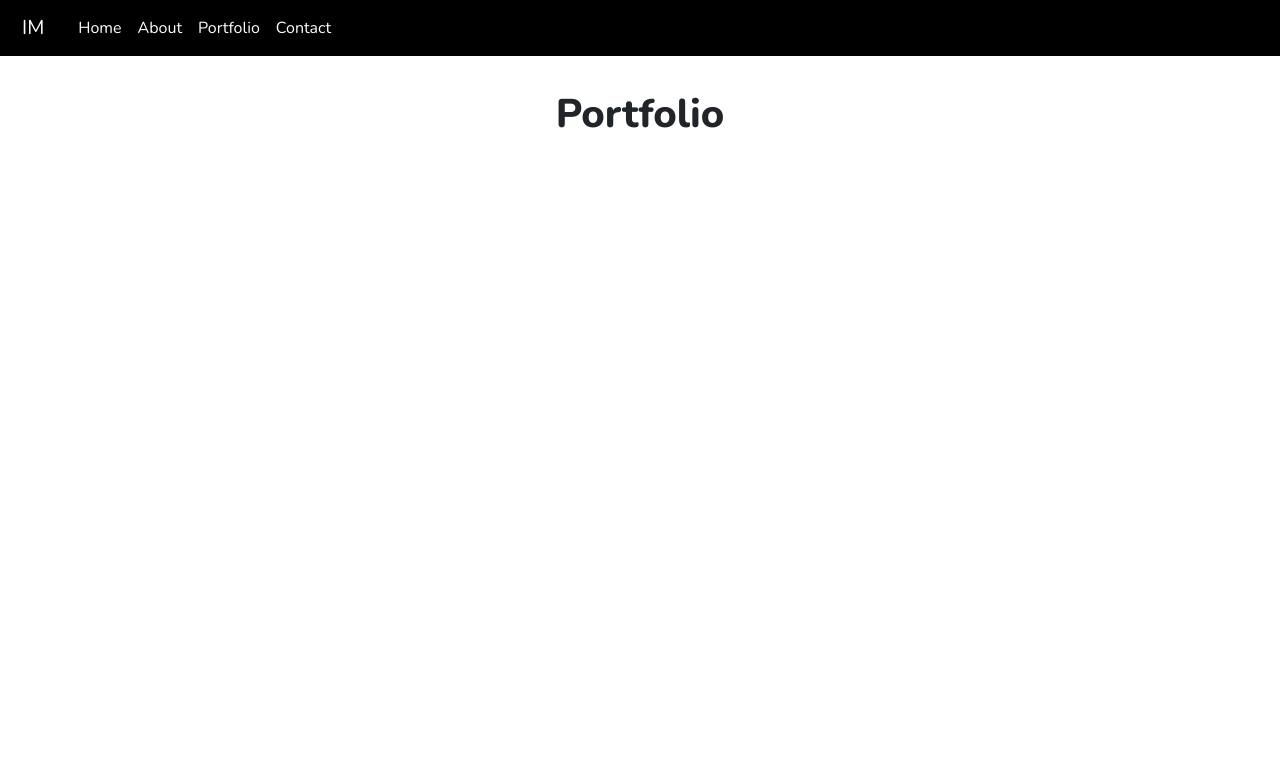
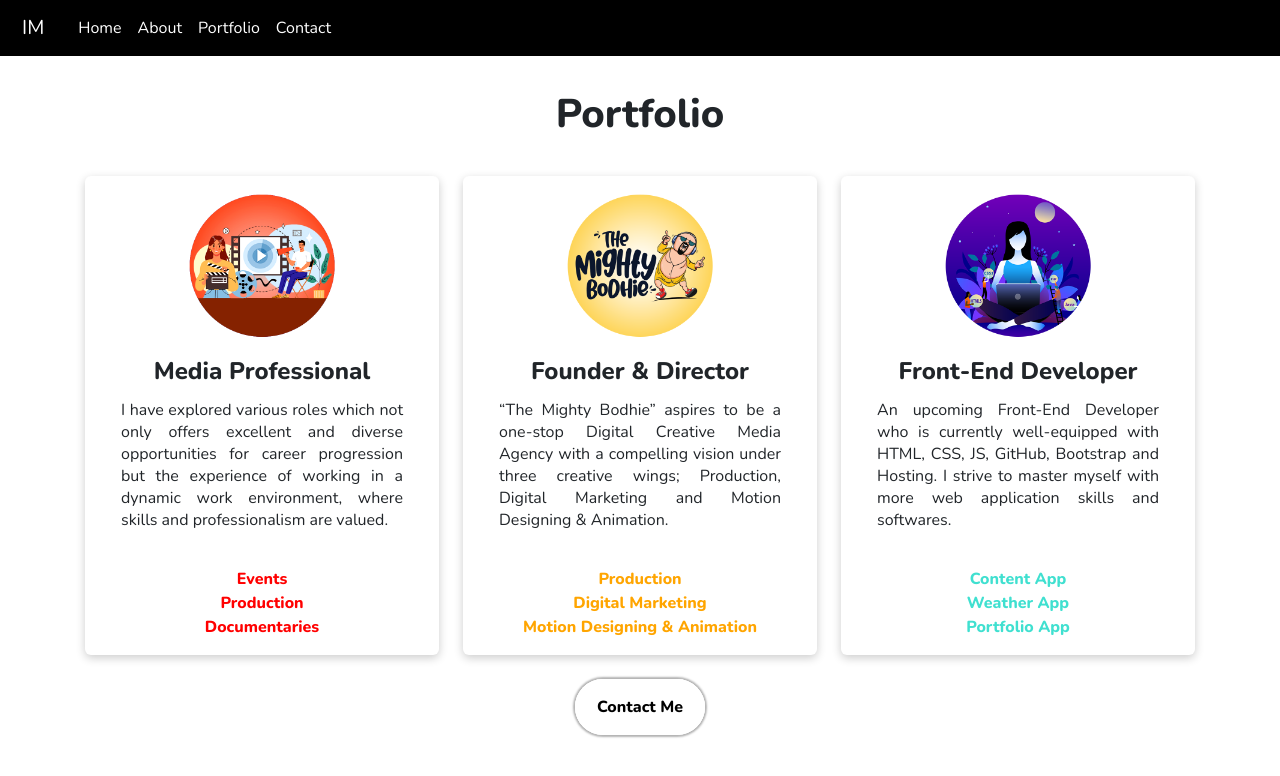
Before and after one commit to Ishani-Morgan04/W5LC_Project-Portfolio, a website: page portfolio.html in a window 1280 px wide. Drawn offline with nearby package versions, Linux system fonts and the light colour scheme.

Commit message:
Created and styled Portfolio page

```diff
--- a/portfolio.html
+++ b/portfolio.html
@@ -72,8 +72,107 @@
       </div>
     </nav>
 
-    <div class="portfolio-section container">
+    <div class="content-container">
       <h3>Portfolio</h3>
+      <div class="row">
+        <div class="col-md-4">
+          <div class="card-deck mt-5">
+            <div class="card border-0">
+              <img
+                class="card-img-top"
+                src="images/mplogo.png"
+                alt="mediaprofessional-logo"
+                width="50"
+                height="100"
+              />
+              <div class="card-body">
+                <h4 class="profession-title text-center">Media Professional</h4>
+                <p class="card-text">
+                  I have explored various roles which not only offers excellent
+                  and diverse opportunities for career progression but the
+                  experience of working in a dynamic work environment, where
+                  skills and professionalism are valued.
+                </p>
+                <div class="mp-link text-center">
+                  <a href="Events" class="events-link">Events</a>
+                  <br />
+                  <a href="Production" class="prod-link">Production</a>
+                  <br />
+                  <a href="Documentaries" class="docu-link">Documentaries</a>
+                </div>
+              </div>
+            </div>
+          </div>
+        </div>
+        <div class="col-md-4">
+          <div class="card-deck mt-5">
+            <div class="card border-0">
+              <img
+                class="card-img-top"
+                src="images/tmblogo.png"
+                alt="themightybodhie-logo"
+              />
+              <div class="card-body">
+                <h4 class="profession-title text-center">Founder & Director</h4>
+                <p class="card-text">
+                  “The Mighty Bodhie” aspires to be a one-stop Digital Creative
+                  Media Agency with a compelling vision under three creative
+                  wings; Production, Digital Marketing and Motion Designing &
+                  Animation.
+                </p>
+                <div class="tmb-link text-center">
+                  <a href="Production" class="prod-link">Production</a>
+                  <br />
+                  <a href="Digital Marketing" class="digitalmarketing-link"
+                    >Digital Marketing</a
+                  >
+                  <br />
+                  <a href="Motion Designing & Animation" class="design-link"
+                    >Motion Designing & Animation</a
+                  >
+                </div>
+              </div>
+            </div>
+          </div>
+        </div>
+        <div class="col-md-4">
+          <div class="card-deck mt-5">
+            <div class="card border-0">
+              <img
+                class="card-img-top"
+                src="images/fedlogo.png"
+                alt="frontenddeveloper-logo"
+                width="50"
+                height="100"
+              />
+              <div class="card-body">
+                <h4 class="profession-title text-center">
+                  Front-End Developer
+                </h4>
+                <p class="card-text">
+                  An upcoming Front-End Developer who is currently well-equipped
+                  with HTML, CSS, JS, GitHub, Bootstrap and Hosting. I strive to
+                  master myself with more web application skills and softwares.
+                </p>
+                <div class="fed-link text-center">
+                  <a href="Personal-App" class="personal-app"> Content App</a>
+                  <br />
+                  <a href="Weather-App" class="weather-app">Weather App</a>
+                  <br />
+                  <a href="Portfolio-App" class="portfolio-app"
+                    >Portfolio App</a
+                  >
+                </div>
+              </div>
+            </div>
+          </div>
+        </div>
+      </div>
+    </div>
+    <div class="navigation-link">
+      <a href="contact.html" class="contact-link" title="Contact Ishani"
+        >Contact Me</a
+      >
     </div>
   </body>
 </html>
--- a/src/style.css
+++ b/src/style.css
@@ -38,6 +38,11 @@ h3 {
   margin-bottom: -10px;
 }
 
+h4 {
+  font-weight: bold;
+  margin-top: -15px;
+}
+
 img {
   height: auto;
   width: 500px;
@@ -70,11 +75,13 @@ p {
 }
 .navigation-link {
   padding-top: 20px;
+  margin-top: 20px;
   text-align: center;
 }
 
 .about-link,
-.portfolio-link {
+.portfolio-link,
+.contact-link {
   border: 2px solid var(--secondary-color);
   border-radius: 40px;
   padding: 15px 20px;
@@ -102,16 +109,83 @@ i.fa-brands {
   padding: 10px;
 }
 
-.about-section,
-.portfolio-section h3 {
+.content-container h3 {
   text-align: center;
 }
 
-.about-section p {
+.content-container p {
   font-size: 20px;
   padding: 20px 5px;
   line-height: 1.5;
   text-align: justify;
+}
+
+.card {
+  box-shadow: 0 3px 10px rgb(0 0 0 / 0.2);
+}
+
+.card:hover {
+  color: white;
+  background-color: black;
+}
+
+.card img {
+  width: 150px;
+  margin: 15px auto;
+}
+
+.card-body p {
+  font-size: 16px;
+  padding-right: 20px;
+  padding-left: 20px;
+  margin-top: -15px;
+  line-height: normal;
+  text-align: justify;
+}
+
+.mp-link a {
+  margin-top: -20px;
+  color: red;
+  text-decoration: none;
+  font-weight: bold;
+}
+
+.mp-link a:hover {
+  color: white;
+}
+
+.tmb-link a {
+  margin-top: -20px;
+  color: orange;
+  text-decoration: none;
+  font-weight: bold;
+}
+
+.tmb-link a:hover {
+  color: white;
+}
+
+.fed-link a {
+  margin-top: -20px;
+  color: turquoise;
+  text-decoration: none;
+  font-weight: bold;
+}
+
+.fed-link a:hover {
+  color: white;
+}
+
+.events-link,
+.prod-link,
+.docu-link,
+.digitalmarketing-link,
+.design-link,
+.personal-app,
+.weather-app,
+.portfolio-app {
+  text-decoration: none;
+  font-weight: bold;
 }
 
 @media (max-width: 576px) {
@@ -136,8 +210,13 @@ i.fa-brands {
     padding-right: 40px;
   }
 
-  .about-section p {
+  .content-container p {
     font-size: 16px;
     padding: 16px 24px;
   }
+
+  .card {
+    margin-right: 40px;
+    margin-left: 40px;
+  }
 }
```
Also changed, not shown: about.html (+2 -4 lines), images/fedlogo.png (added), images/mplogo.png (added), images/tmblogo.png (added).
